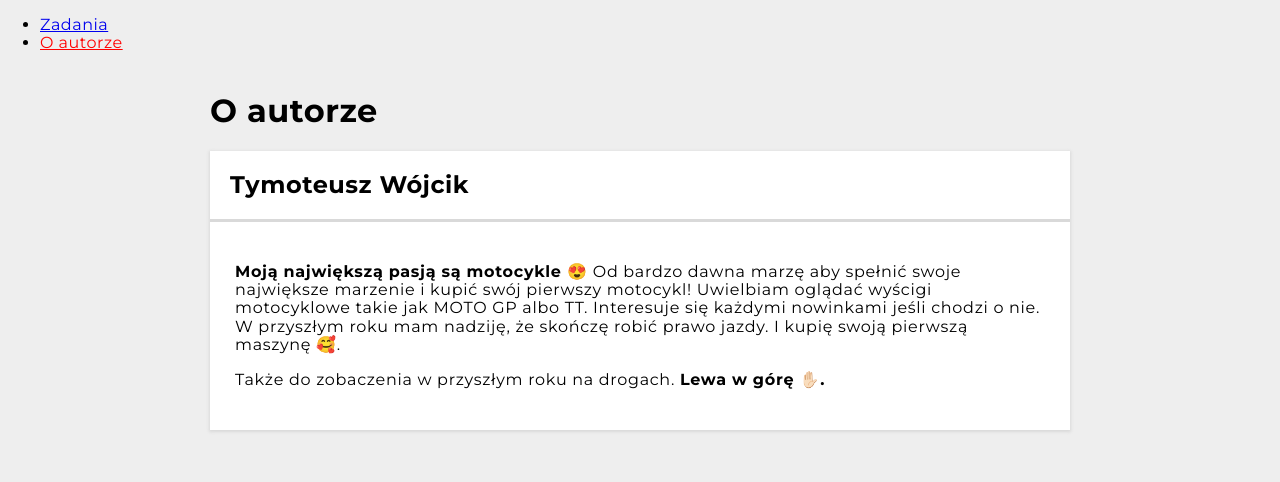
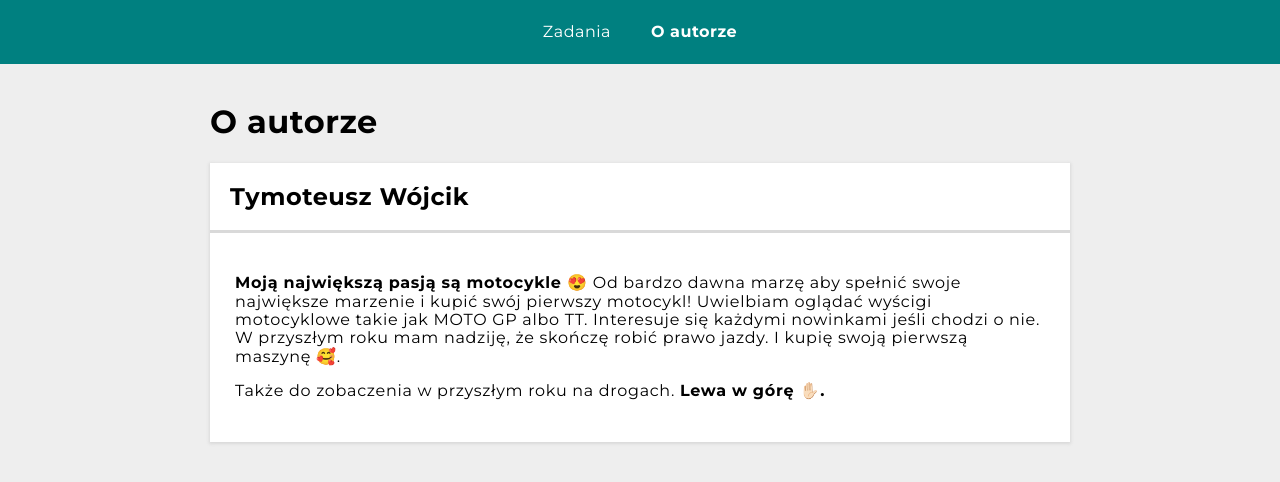
Before and after one commit to HiTymek/todo-list-react, a React (Create React App) app: page /#/autor in a window 1280 px wide. Shown: the top 482 px of the page. Built offline with nearby package versions, Linux system fonts and the light colour scheme.

Commit message:
Navigation added to app

```diff
--- a/src/App.js
+++ b/src/App.js
@@ -2,20 +2,9 @@ import { HashRouter, Route, Switch, Redirect } from "react-router-dom";
 import TasksPage from "./features/tasks/TasksPage";
 import TaskPage from "./features/tasks/TaskPage";
 import AuthorPage from "./features/author/AuthorPage";
-import { StyledNavLink } from "./styled";
 
 export const App = () => (
     <HashRouter>
-        <nav>
-            <ul>
-                <li>
-                    <StyledNavLink to="/zadania">Zadania</StyledNavLink>
-                </li>
-                <li>
-                    <StyledNavLink to="/autor">O autorze</StyledNavLink>
-                </li>
-            </ul>
-        </nav>
         <Switch>
             <Route path="/zadania/:id">
                 <TaskPage />
--- /dev/null
+++ b/src/common/Navigation/index.js
@@ -0,0 +1,18 @@
+import { StyledNavigation, StyledNavLink, StyledList, StyledListItem } from "./styled";
+
+const Navigation = () => {
+    return (
+        <StyledNavigation>
+            <StyledList>
+                <StyledListItem>
+                    <StyledNavLink to="/zadania">Zadania</StyledNavLink>
+                </StyledListItem>
+                <StyledListItem>
+                    <StyledNavLink to="/autor">O autorze</StyledNavLink>
+                </StyledListItem>
+            </StyledList>
+        </StyledNavigation>
+    );
+};
+
+export default Navigation;
--- /dev/null
+++ b/src/common/Navigation/styled.js
@@ -0,0 +1,27 @@
+import styled from "styled-components";
+import { NavLink } from "react-router-dom";
+
+export const StyledNavigation = styled.nav`
+    background-color: ${({ theme }) => theme.colors.teal};
+    padding: 2px;
+`;
+
+export const StyledNavLink = styled(NavLink)`
+    text-decoration: none;
+    color: ${({ theme }) => theme.colors.white};
+
+    &.active{
+        font-weight: 900;
+    }
+`;
+
+export const StyledList = styled.ul`
+    display: flex;
+    padding-left: 0;
+    justify-content: center;
+    list-style: none;
+`;
+
+export const StyledListItem = styled.li`
+    padding: 5px 20px 5px 20px;
+`;
--- a/src/features/author/AuthorPage.js
+++ b/src/features/author/AuthorPage.js
@@ -1,9 +1,12 @@
 import { Container } from "../../common/Container/styled";
 import Header from "../../common/Header";
+import Navigation from "../../common/Navigation";
 import Section from "../../common/Section";
 import { ContentContainer } from "./styled";
 
 const AuthorPage = () => (
+    <>
+        <Navigation />
         <Container>
             <Header title="O autorze" />
             <Section
@@ -23,6 +26,7 @@ const AuthorPage = () => (
                 }
             />
         </Container>
+    </>
 );
 
 export default AuthorPage;
--- a/src/features/tasks/TasksPage/index.js
+++ b/src/features/tasks/TasksPage/index.js
@@ -7,9 +7,12 @@ import { Container } from "../../../common/Container/styled";
 import { ContentContainer } from "../../author/styled";
 import Search from "./Search";
 import ExtraButton from "./ExtraButton";
+import Navigation from "../../../common/Navigation";
 
 const TasksPage = () => {
   return (
+    <>
+      <Navigation />
       <Container>
         <Header title="Lista zadań" />
         <Section
@@ -31,6 +34,7 @@ const TasksPage = () => {
           extraHeaderContent={< Buttons />}
         />
       </Container >
+    </>
   );
 };
 
--- a/src/styled.js
+++ /dev/null
@@ -1,8 +0,0 @@
-import styled from "styled-components";
-import { NavLink } from "react-router-dom";
-
-export const StyledNavLink = styled(NavLink)`
-    &.active{
-        color:red;
-    }
-`;
```
Lines whose indentation alone changed are shown as unchanged.
